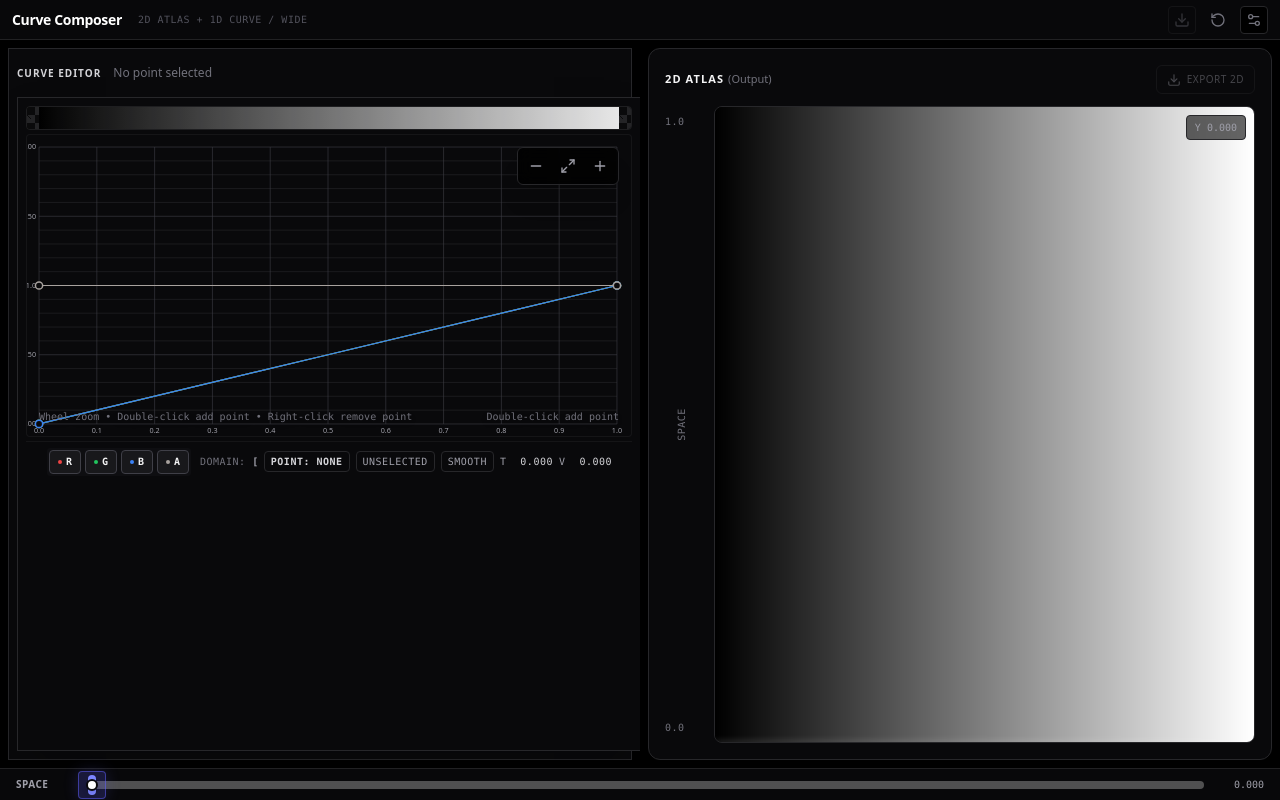
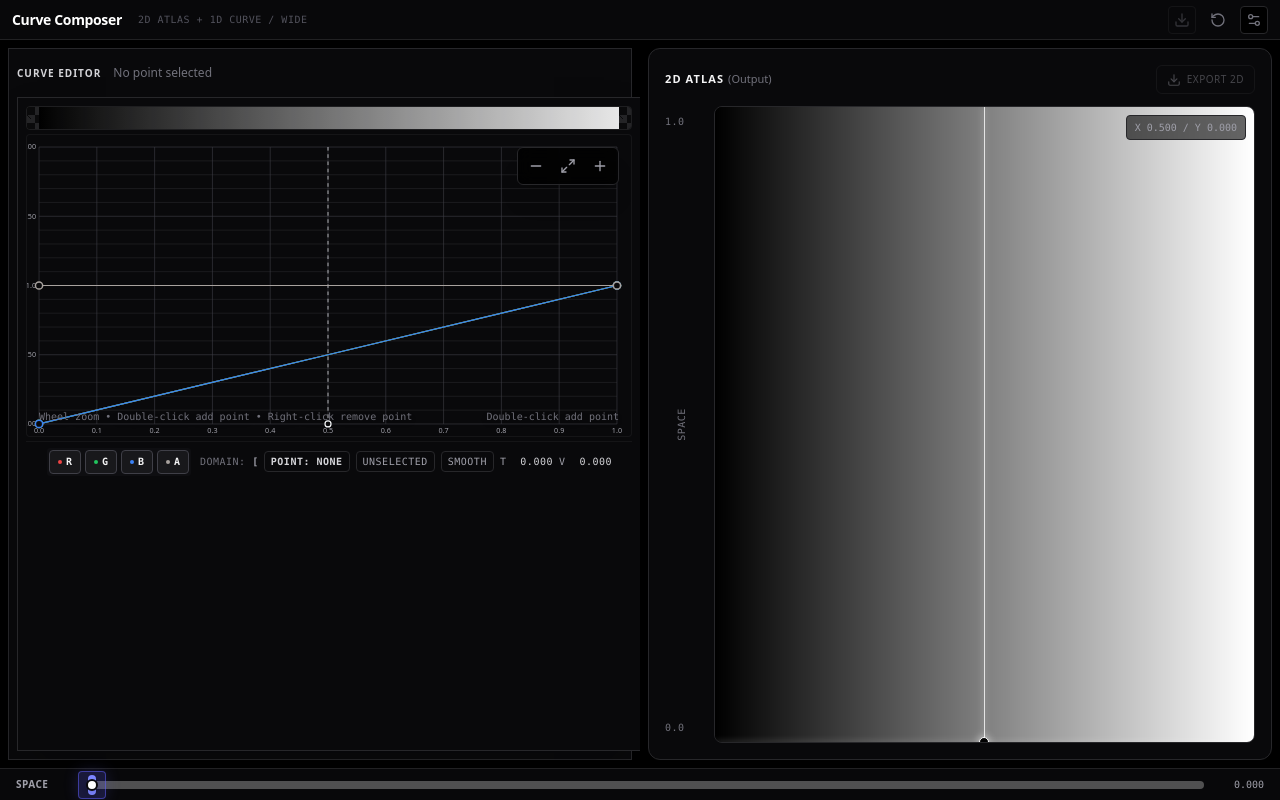
Before and after one commit to delk73/dcc, a React (Vite) app: page / in a window 1280 px wide. Both pictures are taken after a click on the button 1218 px from the left and 19 px from the top of the page. Built offline with nearby package versions, Linux system fonts and the light colour scheme.

Commit message:
feat: add domain time management to CurveEditor and AtlasViewer components for enhanced interaction

```diff
--- a/src/App.tsx
+++ b/src/App.tsx
@@ -85,6 +85,7 @@ export default function App() {
   const anchorsRef = useRef<LibraryCurve[]>([]);
 
   const [atlasTexture, setAtlasTexture] = useState<ImageData | null>(null);
+  const [atlasDomainTime, setAtlasDomainTime] = useState(0.5);
   const [hasHydrated, setHasHydrated] = useState(false);
 
   const { document: documentState, ui } = editorState;
@@ -403,6 +404,7 @@ export default function App() {
             : dispatch({ type: 'clear-point-selection' })}
           interpMode={interpMode}
           spaceLever={spaceLever}
+          domainTime={atlasDomainTime}
           width={Math.max(0, layout.curveEditor.width - 16)}
           height={Math.max(240, layout.curveEditor.height - 72)}
           className={editorClassName}
@@ -415,7 +417,9 @@ export default function App() {
       curves={normalizedCategoryCurves}
       interpMode={interpMode}
       spaceLever={spaceLever}
+      domainTime={atlasDomainTime}
       onSpaceLeverChange={setSpacePosition}
+      onDomainTimeChange={setAtlasDomainTime}
       onTextureUpdate={setAtlasTexture}
       onExportAtlas={handleExportLibraryLUT}
       canExportAtlas={normalizedCategoryCurves.length > 1}
--- a/src/components/AtlasViewer.tsx
+++ b/src/components/AtlasViewer.tsx
@@ -7,7 +7,9 @@ interface AtlasViewerProps {
   curves: LibraryCurve[];
   interpMode: InterpMode;
   spaceLever: number;
+  domainTime: number;
   onSpaceLeverChange?: (position: number) => void;
+  onDomainTimeChange?: (position: number) => void;
   onTextureUpdate?: (tex: ImageData) => void;
   onExportAtlas?: () => void;
   canExportAtlas?: boolean;
@@ -19,7 +21,9 @@ export const AtlasViewer: React.FC<AtlasViewerProps> = ({
   curves,
   interpMode,
   spaceLever,
+  domainTime,
   onSpaceLeverChange,
+  onDomainTimeChange,
   onTextureUpdate,
   onExportAtlas,
   canExportAtlas = true,
@@ -31,27 +35,35 @@ export const AtlasViewer: React.FC<AtlasViewerProps> = ({
 
   const deferredCurves = React.useDeferredValue(curves);
 
-  const getSpacePositionFromClientY = (clientY: number) => {
+  const getSelectorPosition = (clientX: number, clientY: number) => {
     const rect = atlasFrameRef.current?.getBoundingClientRect();
-    if (!rect || rect.height === 0) return spaceLever;
-    return Math.max(0, Math.min(1, 1 - ((clientY - rect.top) / rect.height)));
+    if (!rect || rect.width === 0 || rect.height === 0) {
+      return { time: domainTime, space: spaceLever };
+    }
+
+    return {
+      time: Math.max(0, Math.min(1, (clientX - rect.left) / rect.width)),
+      space: Math.max(0, Math.min(1, 1 - ((clientY - rect.top) / rect.height)))
+    };
   };
 
-  const updateSpaceFromPointer = (clientY: number) => {
-    onSpaceLeverChange?.(getSpacePositionFromClientY(clientY));
+  const updateSelectorFromPointer = (clientX: number, clientY: number) => {
+    const next = getSelectorPosition(clientX, clientY);
+    onDomainTimeChange?.(next.time);
+    onSpaceLeverChange?.(next.space);
   };
 
   const handleAtlasPointerDown = (event: React.PointerEvent<HTMLDivElement>) => {
-    if (!onSpaceLeverChange || event.button !== 0) return;
+    if ((!onSpaceLeverChange && !onDomainTimeChange) || event.button !== 0) return;
     event.preventDefault();
-    updateSpaceFromPointer(event.clientY);
+    updateSelectorFromPointer(event.clientX, event.clientY);
     event.currentTarget.setPointerCapture(event.pointerId);
   };
 
   const handleAtlasPointerMove = (event: React.PointerEvent<HTMLDivElement>) => {
-    if (!onSpaceLeverChange || !event.currentTarget.hasPointerCapture(event.pointerId)) return;
+    if ((!onSpaceLeverChange && !onDomainTimeChange) || !event.currentTarget.hasPointerCapture(event.pointerId)) return;
     event.preventDefault();
-    updateSpaceFromPointer(event.clientY);
+    updateSelectorFromPointer(event.clientX, event.clientY);
   };
 
   const handleAtlasPointerUp = (event: React.PointerEvent<HTMLDivElement>) => {
@@ -176,13 +188,12 @@ export const AtlasViewer: React.FC<AtlasViewerProps> = ({
               <div
                 ref={atlasFrameRef}
                 className={`flex-1 relative min-h-[200px] rounded-lg overflow-hidden border border-zinc-800 shadow-inner touch-none ${canvasClassName || 'aspect-[2/1]'}`}
-                role={onSpaceLeverChange ? 'slider' : undefined}
-                aria-label={onSpaceLeverChange ? '2D atlas space index' : undefined}
-                aria-orientation={onSpaceLeverChange ? 'vertical' : undefined}
-                aria-valuemin={onSpaceLeverChange ? 0 : undefined}
-                aria-valuemax={onSpaceLeverChange ? 1 : undefined}
-                aria-valuenow={onSpaceLeverChange ? spaceLever : undefined}
-                tabIndex={onSpaceLeverChange ? 0 : undefined}
+                role={onSpaceLeverChange || onDomainTimeChange ? 'slider' : undefined}
+                aria-label={onSpaceLeverChange || onDomainTimeChange ? '2D atlas XY selector' : undefined}
+                aria-valuemin={onSpaceLeverChange || onDomainTimeChange ? 0 : undefined}
+                aria-valuemax={onSpaceLeverChange || onDomainTimeChange ? 1 : undefined}
+                aria-valuenow={onSpaceLeverChange || onDomainTimeChange ? domainTime : undefined}
+                tabIndex={onSpaceLeverChange || onDomainTimeChange ? 0 : undefined}
                 onPointerDown={handleAtlasPointerDown}
                 onPointerMove={handleAtlasPointerMove}
                 onPointerUp={handleAtlasPointerUp}
@@ -196,6 +207,14 @@ export const AtlasViewer: React.FC<AtlasViewerProps> = ({
                   if (event.key === 'ArrowDown') {
                     event.preventDefault();
                     onSpaceLeverChange(Math.max(0, spaceLever - 0.01));
+                  }
+                  if (event.key === 'ArrowRight') {
+                    event.preventDefault();
+                    onDomainTimeChange?.(Math.min(1, domainTime + 0.01));
+                  }
+                  if (event.key === 'ArrowLeft') {
+                    event.preventDefault();
+                    onDomainTimeChange?.(Math.max(0, domainTime - 0.01));
                   }
                 }}
             style={{
@@ -220,9 +239,22 @@ export const AtlasViewer: React.FC<AtlasViewerProps> = ({
               className="absolute left-0 right-0 h-px bg-white/80 shadow-[0_0_6px_rgba(255,255,255,0.65)] pointer-events-none"
               style={{ top: `${(1 - spaceLever) * 100}%` }}
             />
-            {onSpaceLeverChange && (
+            <div
+              className="absolute bottom-0 top-0 w-px bg-white/80 shadow-[0_0_6px_rgba(255,255,255,0.65)] pointer-events-none"
+              style={{ left: `${domainTime * 100}%` }}
+            />
+            {(onSpaceLeverChange || onDomainTimeChange) && (
+              <div
+                className="pointer-events-none absolute h-2.5 w-2.5 -translate-x-1/2 -translate-y-1/2 rounded-full border border-white bg-black shadow-[0_0_8px_rgba(255,255,255,0.75)]"
+                style={{
+                  left: `${domainTime * 100}%`,
+                  top: `${(1 - spaceLever) * 100}%`
+                }}
+              />
+            )}
+            {(onSpaceLeverChange || onDomainTimeChange) && (
               <div className="pointer-events-none absolute right-2 top-2 rounded border border-zinc-800 bg-black/60 px-2 py-1 text-[10px] font-mono text-zinc-400">
-                Y {spaceLever.toFixed(3)}
+                X {domainTime.toFixed(3)} / Y {spaceLever.toFixed(3)}
               </div>
             )}
           </div>
--- a/src/components/CurveEditor.tsx
+++ b/src/components/CurveEditor.tsx
@@ -40,6 +40,7 @@ interface CurveEditorProps {
   onSelectedPointChange: (selection: SelectedPointRef | null) => void;
   interpMode: InterpMode;
   spaceLever: number;
+  domainTime?: number;
   width?: number;
   height?: number;
   className?: string;
@@ -101,6 +102,7 @@ export const CurveEditor: React.FC<CurveEditorProps> = ({
   onSelectedPointChange,
   interpMode,
   spaceLever,
+  domainTime,
   width,
   height,
   className
@@ -678,6 +680,36 @@ export const CurveEditor: React.FC<CurveEditorProps> = ({
     );
   };
 
+  const drawDomainTimeGuide = () => {
+    if (domainTime === undefined) return null;
+    if (domainTime < viewMinX || domainTime > viewMaxX) return null;
+
+    const x = timeToX(domainTime, computedViewport, PLOT_RECT);
+
+    return (
+      <g pointerEvents="none">
+        <line
+          x1={x}
+          y1={PLOT_RECT.top}
+          x2={x}
+          y2={PLOT_RECT.bottom}
+          stroke="#f8fafc"
+          strokeWidth="1.5"
+          strokeDasharray="6 6"
+          opacity="0.75"
+        />
+        <circle
+          cx={x}
+          cy={PLOT_RECT.bottom}
+          r="5"
+          fill="#09090b"
+          stroke="#f8fafc"
+          strokeWidth="2"
+        />
+      </g>
+    );
+  };
+
   return (
     <div
       ref={containerRef}
@@ -741,6 +773,7 @@ export const CurveEditor: React.FC<CurveEditorProps> = ({
               onWheel={handleWheel}
             >
               {drawGrid()}
+              {drawDomainTimeGuide()}
               {CHANNELS.map(ch => drawCurve(ch))}
             </svg>
             <div className="absolute right-3 top-3 flex items-center gap-1 rounded-md border border-zinc-800 bg-black/80 p-1 shadow-xl backdrop-blur">
```
